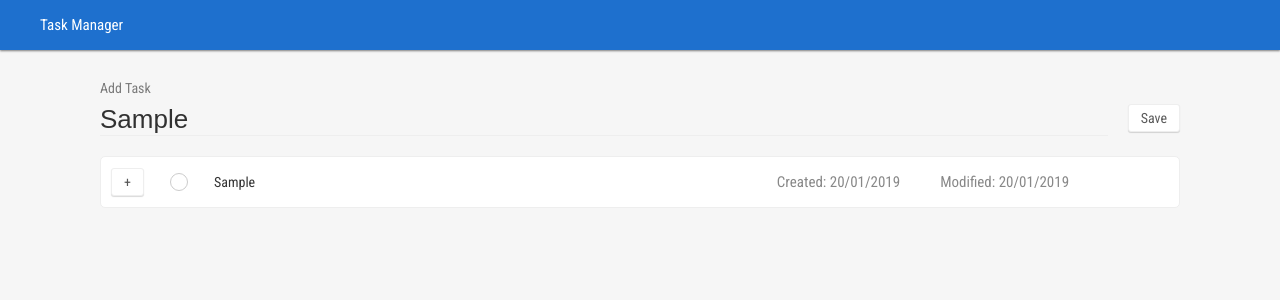
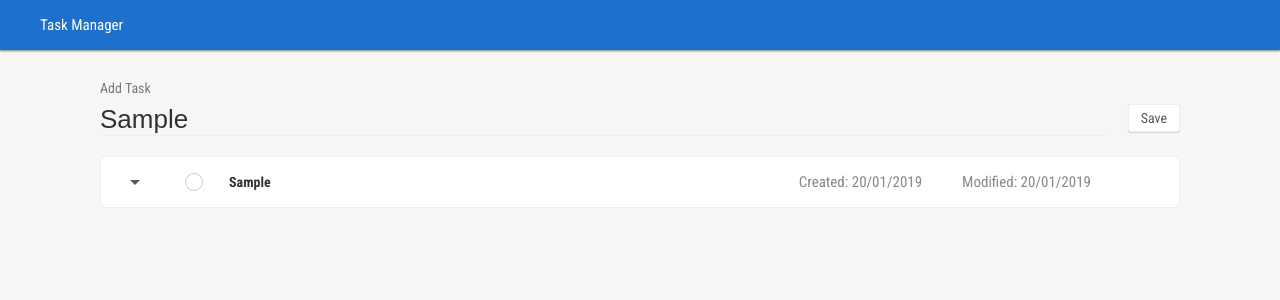
Before and after one commit to carnold84/task-manager, a Vue app: page / in a window 1280 px wide. Both pictures are taken after typing "Sample" into the empty fields and a click on the button "Save". Shown: the top 300 px of the page. Built offline with nearby package versions, Linux system fonts and the light colour scheme.

Commit message:
Added SvgIcons

```diff
--- a/public/index.html
+++ b/public/index.html
@@ -15,7 +15,7 @@
       continue.</strong>
   </noscript>
   <div id="app"></div>
-  <link href="https://fonts.googleapis.com/css?family=Roboto+Condensed" rel="stylesheet">
+  <link href="https://fonts.googleapis.com/css?family=Roboto+Condensed:400,700" rel="stylesheet">
   <!-- built files will be auto injected -->
 </body>
 
--- /dev/null
+++ b/src/components/IconButton.vue
@@ -0,0 +1,65 @@
+<template>
+  <button
+    v-if="isButton"
+    v-on:click="click"
+    :class="{'icon-button': true}"
+    :style="style"
+  >
+    <slot></slot>
+  </button>
+  <div
+    v-else
+    :class="{'icon-button': true}"
+    :style="style"
+    v-on:click="click"
+  >
+    <slot></slot>
+  </div>
+</template>
+
+<script>
+export default {
+  name: 'IconButton',
+  props: {
+    isButton: {
+      type: Boolean,
+      default: true,
+    },
+    onClick: {
+      type: Function,
+      default: null,
+    },
+  },
+  computed: {
+    style () {
+      return {
+        height: `${this.height}px`,
+      };
+    },
+  },
+  methods: {
+    click (evt) {
+      if (this.onClick) {
+        this.onClick(evt);
+      }
+    },
+  },
+};
+</script>
+
+<style lang="scss" scoped>
+.icon-button {
+  align-items: center;
+  background-color: transparent;
+  border: none;
+  cursor: pointer;
+  display: flex;
+  fill: var(--font-color-secondary);
+  height: 100%;
+  padding: 0 12px;
+
+  &:hover {
+    fill: var(--primary);
+  }
+}
+</style>
--- /dev/null
+++ b/src/components/SvgIcon.vue
@@ -0,0 +1,29 @@
+<template>
+  <svg
+    class="svg-icon"
+    :height="size"
+    viewBox="0 0 24 24"
+    :width="size"
+    xmlns="http://www.w3.org/2000/svg"
+  >
+    <slot></slot>
+  </svg>
+</template>
+
+<script>
+export default {
+  name: 'SvgIcon',
+  props: {
+    size: {
+      type: String,
+      default: '24px',
+    },
+  },
+};
+</script>
+
+<style lang="scss" scoped>
+.svg-icon {
+  fill: inherit;
+}
+</style>
--- a/src/components/TaskItem.vue
+++ b/src/components/TaskItem.vue
@@ -7,10 +7,13 @@
   >
     <div class="main">
       <div class="controls-left">
-        <UiButton
+        <icon-button
           :onClick="onToggleOpen"
           v-if="subTasks !== undefined"
-        >+</UiButton>
+        >
+          <drop-arrow-up-icon v-if="isOpen" />
+          <drop-arrow-down-icon v-else />
+        </icon-button>
         <span
           class="checkbox"
           v-on:click="onToggleCheck"
@@ -38,7 +41,9 @@
       <p class="date">{{created}}</p>
       <p class="date">{{modified}}</p>
       <div :class="{'controls-right': true, 'show': showControls}">
-        <UiButton :onClick="onDelete">Remove</UiButton>
+        <icon-button :onClick="onDelete">
+          <delete-icon />
+        </icon-button>
       </div>
     </div>
     <div
@@ -73,6 +78,10 @@
 <script>
 import format from 'date-fns/format';
 
+import DropArrowDownIcon from '@/components/icons/DropArrowDown.vue';
+import DropArrowUpIcon from '@/components/icons/DropArrowUp.vue';
+import DeleteIcon from '@/components/icons/Delete.vue';
+import IconButton from '@/components/IconButton.vue';
 import TaskItem from '@/components/TaskItem.vue';
 import TextField from '@/components/TextField.vue';
 import UiButton from '@/components/UiButton.vue';
@@ -80,6 +89,10 @@ import UiButton from '@/components/UiButton.vue';
 export default {
   name: 'TaskItem',
   components: {
+    DeleteIcon,
+    DropArrowDownIcon,
+    DropArrowUpIcon,
+    IconButton,
     TaskItem,
     TextField,
     UiButton,
@@ -206,6 +219,7 @@ export default {
   flex-grow: 1;
   font-family: var(--font-family-primary);
   font-size: 14px;
+  font-weight: 700;
   height: 100%;
 
   .is-checked & {
--- /dev/null
+++ b/src/components/icons/Delete.vue
@@ -0,0 +1,20 @@
+<template>
+  <svg-icon>
+    <path d="M6 19c0 1.1.9 2 2 2h8c1.1 0 2-.9 2-2V7H6v12zM19 4h-3.5l-1-1h-5l-1 1H5v2h14V4z" />
+    <path
+      d="M0 0h24v24H0z"
+      fill="none"
+    />
+  </svg-icon>
+</template>
+
+<script>
+import SvgIcon from '@/components/SvgIcon.vue';
+
+export default {
+  name: 'DeleteIcon',
+  components: {
+    SvgIcon,
+  },
+};
+</script>
--- /dev/null
+++ b/src/components/icons/DropArrowDown.vue
@@ -0,0 +1,20 @@
+<template>
+  <svg-icon>
+    <path d="M7 10l5 5 5-5z" />
+    <path
+      d="M0 0h24v24H0z"
+      fill="none"
+    />
+  </svg-icon>
+</template>
+
+<script>
+import SvgIcon from '@/components/SvgIcon.vue';
+
+export default {
+  name: 'DropArrowDownIcon',
+  components: {
+    SvgIcon,
+  },
+};
+</script>
--- /dev/null
+++ b/src/components/icons/DropArrowUp.vue
@@ -0,0 +1,20 @@
+<template>
+  <svg-icon>
+    <path d="M7 14l5-5 5 5z" />
+    <path
+      d="M0 0h24v24H0z"
+      fill="none"
+    />
+  </svg-icon>
+</template>
+
+<script>
+import SvgIcon from '@/components/SvgIcon.vue';
+
+export default {
+  name: 'DropArrowUpIcon',
+  components: {
+    SvgIcon,
+  },
+};
+</script>
--- a/src/styles/_global.scss
+++ b/src/styles/_global.scss
@@ -34,19 +34,6 @@ body {
     -moz-osx-font-smoothing: grayscale;
     overflow: hidden;
   }
-  .svg-icon {
-    display: inline-block;
-    width: 16px;
-    height: 16px;
-    color: inherit;
-    vertical-align: middle;
-    fill: none;
-    stroke: currentColor;
-  }
-  .svg-fill {
-    fill: currentColor;
-    stroke: none;
-  }
   .anim-section {
     opacity: 0;
     transform: translate3d(0, 50px, 0);
```
Also changed, not shown: src/components/icons/Add.vue (added, +20 -0 lines), 7 other files (tests, documents, lock files or other folders).
